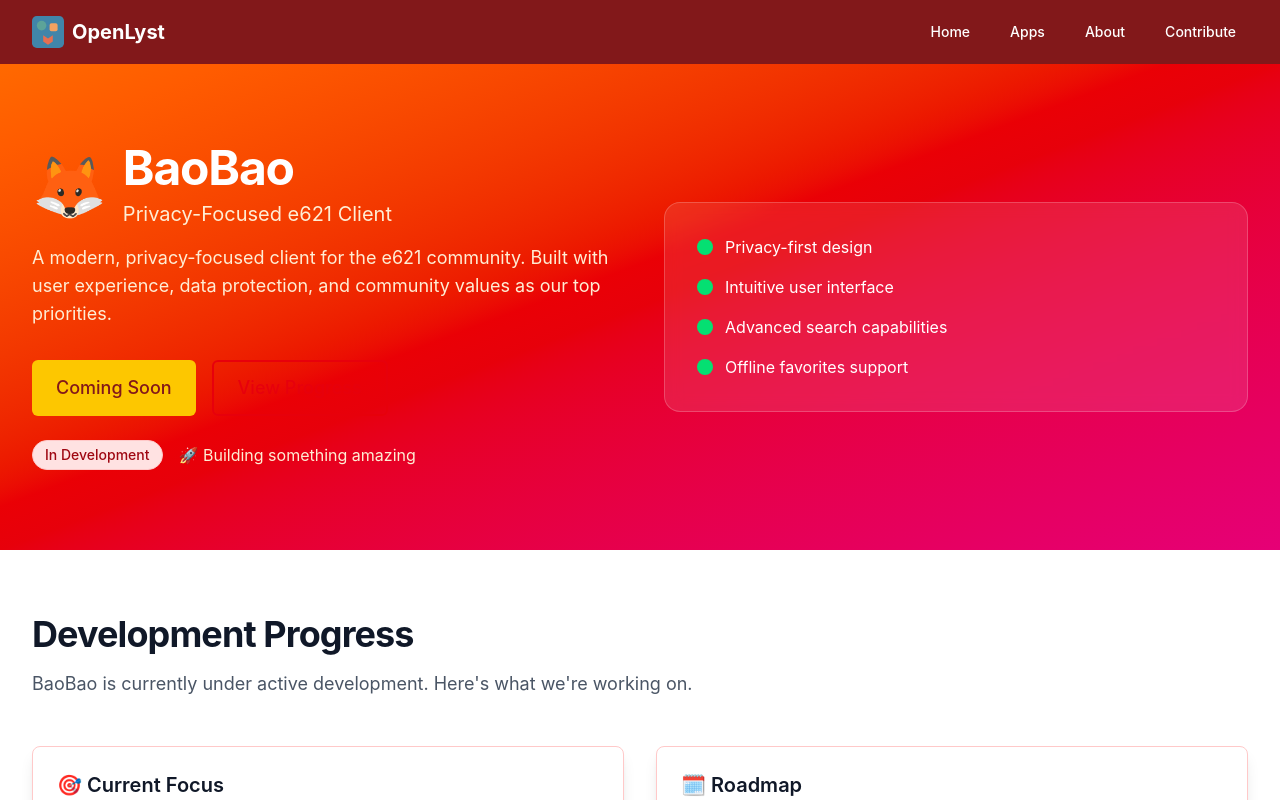
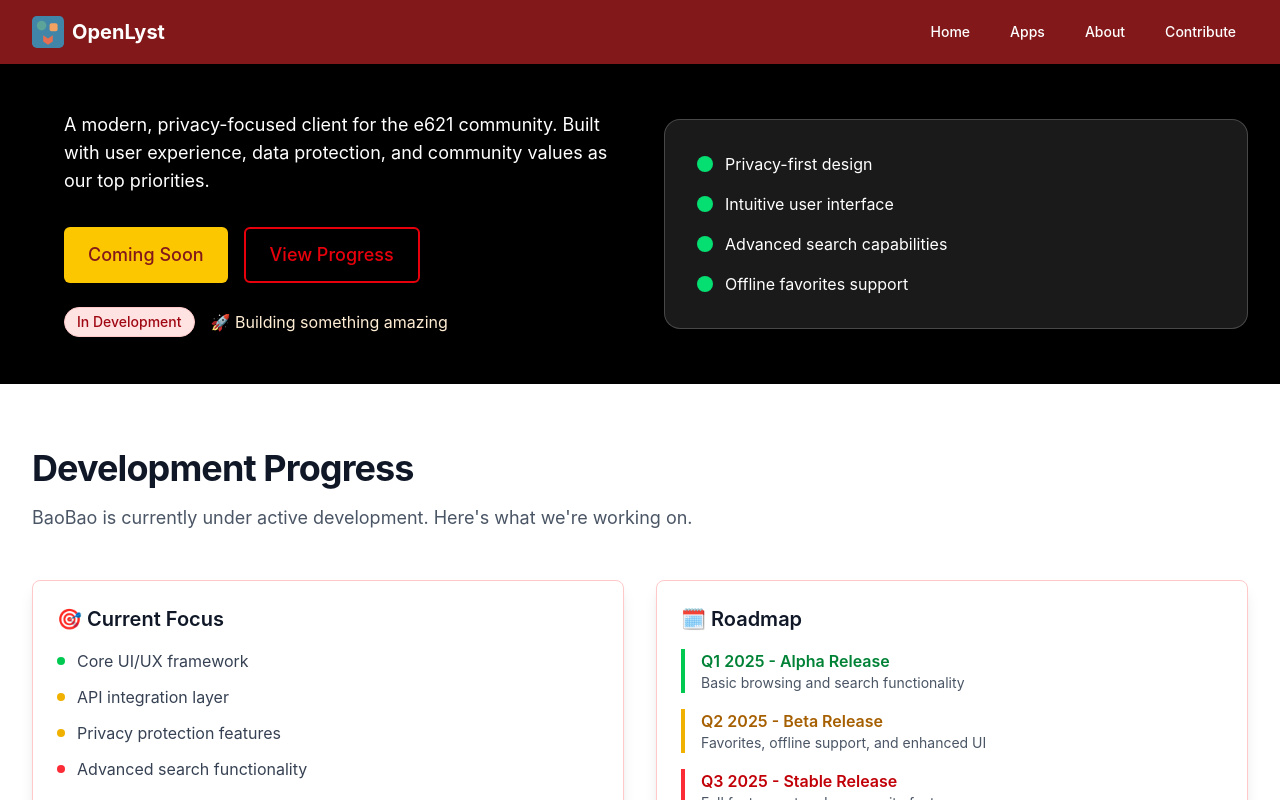
Before and after one commit to openlyst/openlyst, a SvelteKit app: page /apps/baobao in a window 1280 px wide. Shown: the top 800 px of the page. Built offline with nearby package versions, Linux system fonts and the light colour scheme.

Commit message:
Update Hero Section with new layout and description for BaoBao app

```diff
--- a/src/routes/apps/baobao/+page.svelte
+++ b/src/routes/apps/baobao/+page.svelte
@@ -1,5 +1,6 @@
 <script lang="ts">
   import { Section, Button } from '$lib';
+  import baobaoHeader from '$lib/assets/headers/baobao.svg';
 </script>
 
 <svelte:head>
@@ -8,21 +9,15 @@
 </svelte:head>
 
 <!-- Hero Section -->
-<section class="bg-gradient-to-br from-orange-500 via-red-600 to-pink-600 text-white py-20">
-  <div class="mx-auto max-w-7xl px-4 sm:px-6 lg:px-8">
-    <div class="grid grid-cols-1 lg:grid-cols-2 gap-12 items-center">
-      <div>
-        <div class="flex items-center mb-4">
-          <span class="text-6xl mr-4">🦊</span>
-          <div>
-            <h1 class="text-4xl font-bold tracking-tight sm:text-5xl">
-              BaoBao
-            </h1>
-            <p class="text-xl text-orange-100 mt-2">Privacy-Focused e621 Client</p>
-          </div>
-        </div>
+<section class="relative text-white overflow-hidden">
+  <img src={baobaoHeader} alt="BaoBao Header" class="w-full h-80 object-cover" />
 
-        <p class="text-lg text-orange-100 mb-8">
+  <div class="absolute inset-0 bg-black bg-opacity-30"></div>
+
+  <div class="absolute inset-0 mx-auto max-w-7xl px-4 sm:px-6 lg:px-8 flex items-center">
+    <div class="grid grid-cols-1 lg:grid-cols-2 gap-12 items-center w-full">
+      <div class="lg:ml-8">
+        <p class="text-lg text-white mb-8">
           A modern, privacy-focused client for the e621 community. Built with user experience,
           data protection, and community values as our top priorities.
         </p>
```
